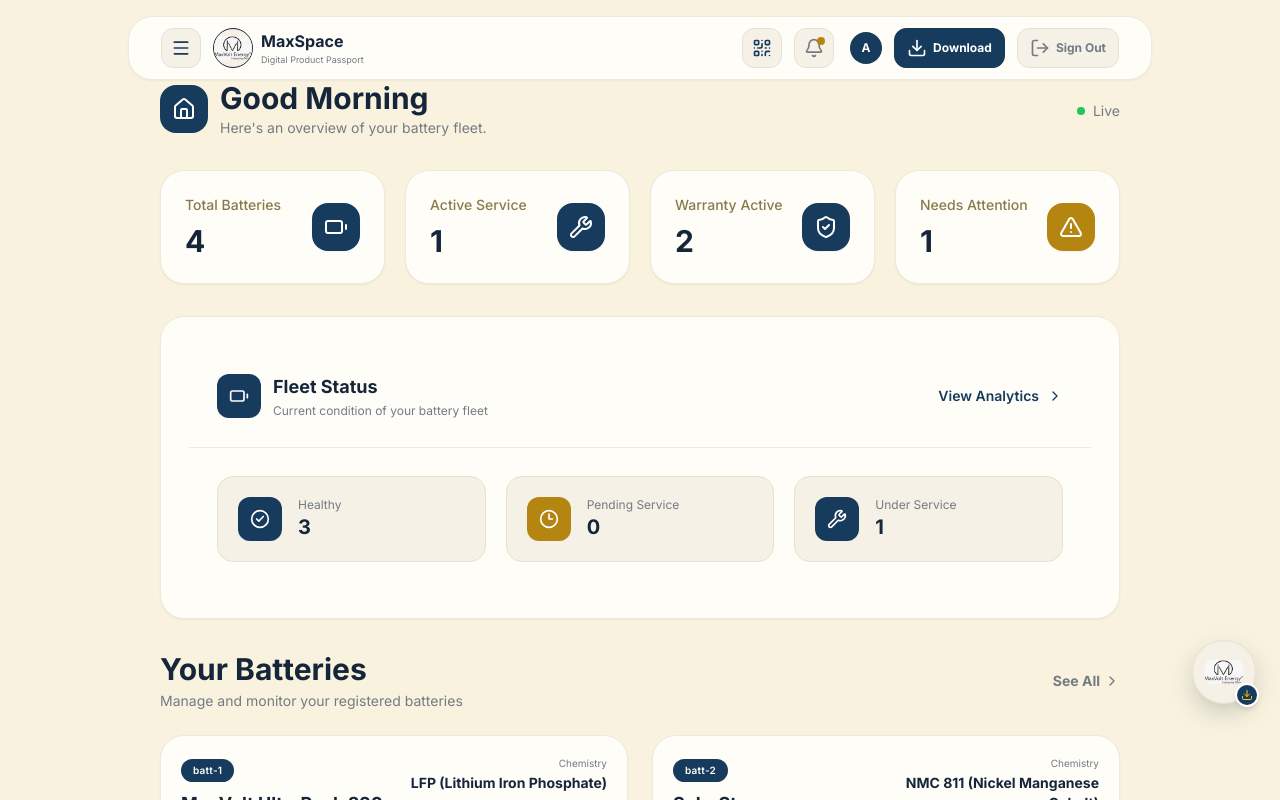
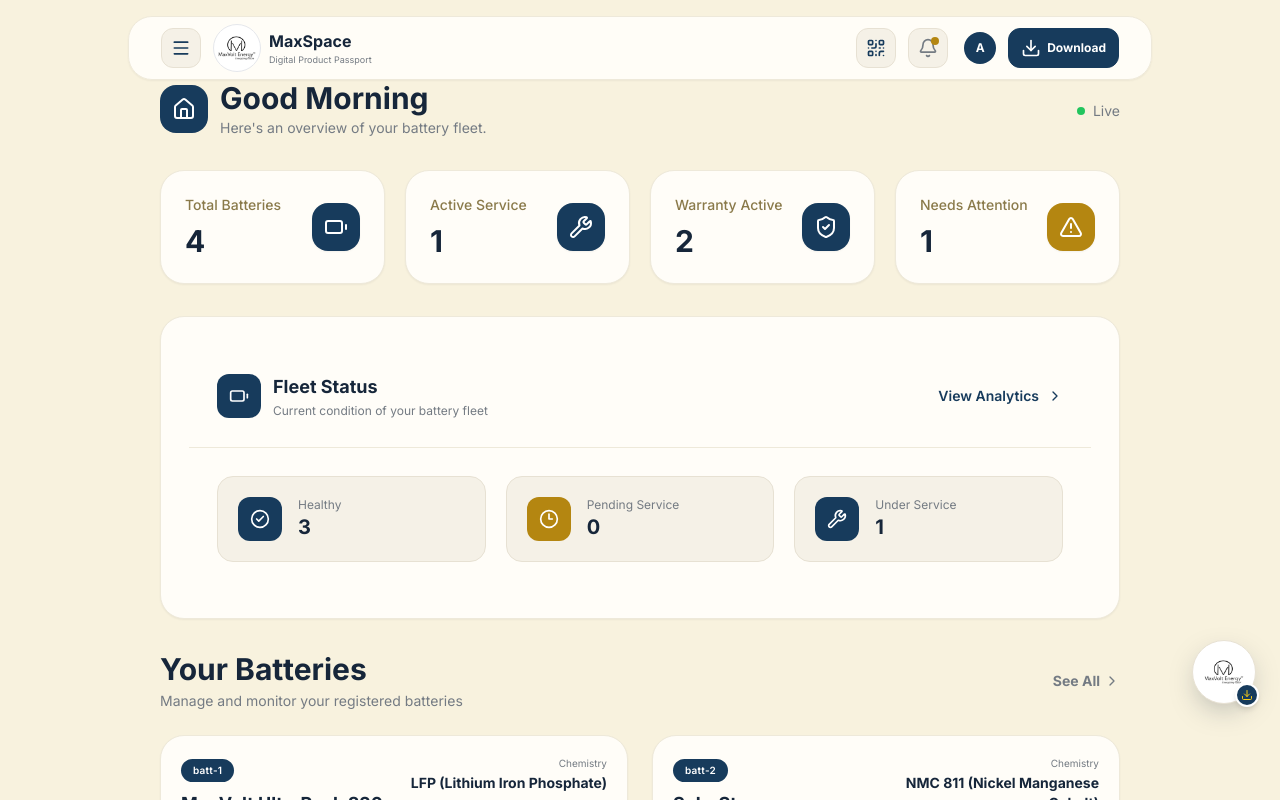
Before and after one commit to varu63/MaxSpace, a React (Vite) app in the folder frontend/: page /signin in a window 1280 px wide. Both pictures are taken after typing "name@example.com", "Sample123" into the empty fields and a click on the button "Sign In". Shown: the top 800 px of the page. Built offline with nearby package versions, Linux system fonts and the light colour scheme.

Commit message:
Update logo and styling

```diff
--- a/frontend/src/components/common/FloatingDownloadButton.jsx
+++ b/frontend/src/components/common/FloatingDownloadButton.jsx
@@ -14,12 +14,12 @@
         Get App
       </span>
 
-      <span className="relative flex items-center justify-center w-16 h-16 rounded-full bg-[#F5F1E7] border border-[#E7E1D3] shadow-[0_10px_30px_-8px_rgba(22,38,58,0.35)] transition-all duration-300 ease-out group-hover:-translate-y-1 group-hover:shadow-[0_18px_40px_-12px_rgba(22,38,58,0.45)] group-hover:border-yellow-300 group-active:scale-95">
-        <span className="relative w-10 h-10 rounded-full overflow-hidden">
+      <span className="relative flex items-center justify-center w-16 h-16 rounded-full  bg-white dark:bg-white border border-[#E7E1D3] shadow-[0_10px_30px_-8px_rgba(22,38,58,0.35)] transition-all duration-300 ease-out group-hover:-translate-y-1 group-hover:shadow-[0_18px_40px_-12px_rgba(22,38,58,0.45)] group-hover:border-yellow-300 group-active:scale-95">
+        <span className="relative w-10 h-10 rounded-full overflow-hidden  bg-white dark:bg-white  transition-all duration-300 ease-out group-hover:shadow-[0_18px_40px_-12px_rgba(22,38,58,0.45)] ">
           <img
-            src="/Logo.jpeg"
+            src="/Logo.png"
             alt="MaxSpace"
-            className="w-full h-full object-scale-down"
+            className="w-full h-full object-contain"
           />
         </span>
 
--- a/frontend/src/components/common/Header.jsx
+++ b/frontend/src/components/common/Header.jsx
@@ -1,29 +1,16 @@
 import React, { useState, useEffect, useRef } from "react";
 import { useNavigate } from "react-router-dom";
-import {
-  QrCode,
-  Bell,
-  Menu,
-  LogOut,
-} from "lucide-react";
+import { QrCode, Bell, Menu, LogOut } from "lucide-react";
 
 import { useBattery } from "../../context/BatteryContext";
 import DownloadAppButton from "./DownloadAppButton";
 
 const Header = () => {
-  const {
-    openScanner,
-    userProfile,
-    setIsSidebarOpen,
-    signOut,
-  } = useBattery();
+  const { openScanner, userProfile, setIsSidebarOpen, signOut } = useBattery();
 
   const navigate = useNavigate();
 
-  const handleSignOut = () => {
-    signOut();
-    navigate("/signin");
-  };
+
 
   const [hidden, setHidden] = useState(false);
   const lastScrollY = useRef(0);
@@ -80,18 +67,16 @@
 
             {/* Logo */}
             <div className="flex items-center gap-2">
-              <div className="w-10 h-10 rounded-full bg-[#F5F1E7] flex items-center justify-center border-[#16263A] border overflow-hidden">
+              <div className="w-12 h-12 rounded-full bg-white dark:bg-white flex items-center justify-center  border overflow-hidden p-1">
                 <img
-                  src="/Logo.jpeg"
+                  src="/Logo.png"
                   alt="logo"
-                  className="w-full h-full object-scale-down"
+                  className="w-full h-full object-contain scale-175"
                 />
               </div>
 
               <div className="hidden sm:block">
-                <h1 className="font-bold text-base text-[#16263A]">
-                  MaxSpace
-                </h1>
+                <h1 className="font-bold text-base text-[#16263A]">MaxSpace</h1>
 
                 <p className="text-[9px] text-[#747B83]">
                   Digital Product Passport
@@ -155,29 +140,12 @@
               className="flex items-center justify-center gap-1.5 h-10 px-3 rounded-xl bg-[#173B5C] text-white border border-[#173B5C] hover:bg-[#102F4A] transition"
               iconClassName="w-4 h-4 sm:w-5 sm:h-5"
             >
-              <span className="hidden lg:inline text-xs font-bold">Download</span>
+              <span className="hidden lg:inline text-xs font-bold">
+                Download
+              </span>
             </DownloadAppButton>
 
-            <button
-              onClick={handleSignOut}
-              className="
-                flex items-center justify-center gap-1.5
-                h-10 px-3
-                rounded-xl
-                bg-[#F5F1E7]
-                border border-[#E7E1D3]
-                text-[#747B83]
-                hover:bg-red-50 hover:text-red-700 hover:border-red-200
-                transition
-              "
-              title="Sign out"
-              aria-label="Sign out"
-            >
-              <LogOut className="w-4 h-4 sm:w-5 sm:h-5" />
-              <span className="hidden lg:inline text-xs font-bold">
-                Sign Out
-              </span>
-            </button>
+
           </div>
         </div>
       </header>
--- a/frontend/src/components/common/Sidebar.jsx
+++ b/frontend/src/components/common/Sidebar.jsx
@@ -105,11 +105,10 @@
             className="flex items-center space-x-3 cursor-pointer group"
             onClick={() => handleNavClick("/home")}
           >
-            <div className="relative flex items-center justify-center w-11 h-11 rounded-full bg-[#F5F1E7]  from-yellow-400 via-amber-300 to-yellow-200 p-0.5 shadow-md group-hover:scale-105 transition-transform">
-
-              <div className="w-full h-full bg-[#F5F1E7] rounded-[14px] flex items-center justify-center">
+            <div className="relative flex items-center justify-center w-11 h-11 rounded-full bg-white dark:bg-white  from-yellow-400 via-amber-300 to-yellow-200 p-0.5 shadow-md group-hover:scale-105 transition-transform">
+              <div className="w-full h-full bg-white dark:bg-white rounded-[14px] flex items-center justify-center">
                 <img
-                  src="/Logo.jpeg"
+                  src="/Logo.png"
                   alt="logo"
                   className="w-full h-full object-scale-down"
                 />
@@ -215,7 +214,6 @@
           })}
 
         </div>
-
 
         {/* =====================================================
             QUICK ACTIONS
--- a/frontend/src/data/dummyData.js
+++ b/frontend/src/data/dummyData.js
@@ -45,10 +45,10 @@
     },
     warranty: {
       status: "Active",
-      startDate: "2024-03-15",
-      endDate: "2032-03-15",
-      remainingDays: 2020,
-      terms: "8 Years / 160,000 km (Guaranteed >=70% SoH)",
+      startDate: "2023-03-15",
+      endDate: "2026-03-15",
+      remainingDays: 0,
+      terms: "3 Years / 160,000 km (Guaranteed >=70% SoH)",
       provider: "EcoVolt Global Warranty Direct",
       certificateNumber: "WAR-2024-EV-9941"
     },
--- a/frontend/src/index.css
+++ b/frontend/src/index.css
@@ -182,7 +182,7 @@
   background-color: #111b2e !important;
 }
 
-html.dark [class*="bg-white"] {
+html.dark [class*="bg-white"]:not([class*="dark:bg-white"]) {
   background-color: #16233a !important;
 }
 
--- a/frontend/src/pages/SignInPage.jsx
+++ b/frontend/src/pages/SignInPage.jsx
@@ -60,9 +60,9 @@
       <div className="w-full max-w-md">
         {/* Brand */}
         <div className="text-center mb-8">
-          <div className="inline-flex items-center justify-center w-16 h-16 rounded-full bg-[#FFFDF8] border border-[#EEE9DA] shadow-sm overflow-hidden mb-4">
+          <div className="inline-flex items-center justify-center w-16 h-16 rounded-full bg-white dark:bg-white border border-[#EEE9DA] shadow-sm overflow-hidden mb-4">
             <img
-              src="/Logo.jpeg"
+              src="/Logo.png"
               alt=""
               className="w-full h-full object-scale-down"
             />
--- a/frontend/src/pages/SignUpPage.jsx
+++ b/frontend/src/pages/SignUpPage.jsx
@@ -100,9 +100,9 @@
       <div className="w-full max-w-md">
         {/* Brand */}
         <div className="text-center mb-8">
-          <div className="inline-flex items-center justify-center w-16 h-16 rounded-full bg-[#FFFDF8] border border-[#EEE9DA] shadow-sm overflow-hidden mb-4">
+          <div className="inline-flex items-center justify-center w-16 h-16 rounded-full bg-white dark:bg-white border border-[#EEE9DA] shadow-sm overflow-hidden mb-4">
             <img
-              src="/Logo.jpeg"
+              src="/Logo.png"
               alt="MaxSpace"
               className="w-full h-full object-scale-down"
             />
```
Also changed, not shown: frontend/public/Logo.jpeg (deleted), frontend/public/Logo.png (added).
